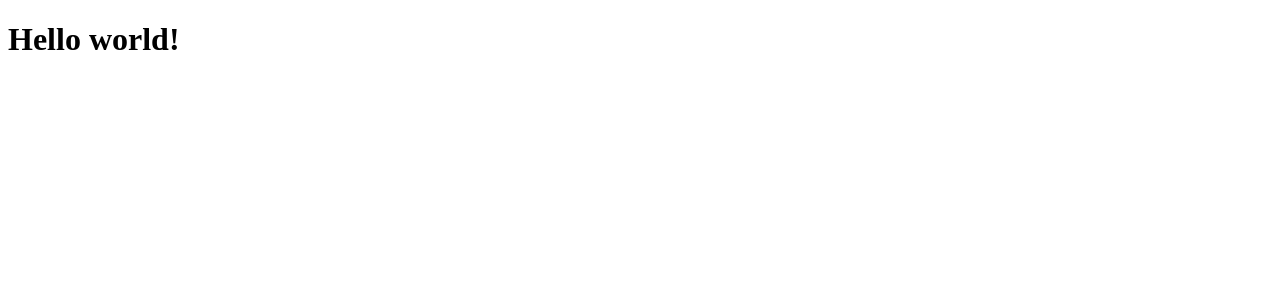
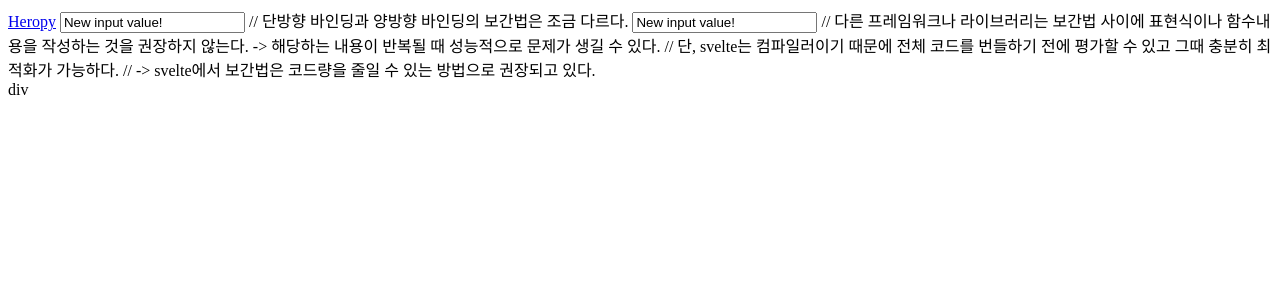
Before and after one commit to ChoJinmok/svelte-test, a Svelte app: page / in a window 1280 px wide. Shown: the top 300 px of the page. Built offline with nearby package versions, Linux system fonts and the light colour scheme.

Commit message:
Add: 보간법 / 1. 내용/속성/표현식 보간

```diff
--- a/src/App.svelte
+++ b/src/App.svelte
@@ -1,25 +1,21 @@
 <script lang="ts">
-  // tick: 데이터가 갱신되고 나서 화면이 바뀌는 반응성을 가질 때까지 잠시 기다릴 수 있게 해줌
-  import { tick } from 'svelte';
-
-  let name = 'world';
-
-  async function handleTitleClick() {
-    name = 'Jinmok';
-
-    // tick함수는 프로미스 객체를 반환한다. -> 비동기로 실행해야한다.
-    await tick();
-
-    const h1 = document.querySelector('h1');
-    // 갱신된 Jinmok이 콘솔창에 입력될 거 같지만 world가 입력된다.
-    // 스벨트는 전체 로직의 최적화를 위해 기본적인 로직들을 모두 실행하고 나면 화면을 갱신하도록 설계되었다.
-    // 화면이 갱신된 이후에 처리해야할 로직이 있다면 tick을 사용하여 화면이 갱신될 때까지 기다린다.
-    console.log(h1.innerText);
-  }
-
-// onMount, onDestroy, beforeUpdate, afterUpdate는 언제 실행되는지가 정해져 있지만 tick은 실행 위치를 내가 정할 수 있다.
+  const href = 'https://heropy.blog';
+  const name = 'Heropy';
+  let value = 'New input value!';
+  const isUpperCase = false;
 </script>
 
-<h1
-  on:click={handleTitleClick}
-  on:keydown={handleTitleClick}>Hello {name}!</h1>
+<!-- <a href="https://heropy.blog">Heropy</a> -->
+<a {href}>{name}</a>
+
+<!-- <input type="text" value="Default value.." /> -->
+<input
+  {value}
+  on:input={(e) => { value = e.target.value; }} />
+// 단방향 바인딩과 양방향 바인딩의 보간법은 조금 다르다.
+<input bind:value />
+
+// 다른 프레임워크나 라이브러리는 보간법 사이에 표현식이나 함수내용을 작성하는 것을 권장하지 않는다. -> 해당하는 내용이 반복될 때 성능적으로 문제가 생길 수 있다.
+// 단, svelte는 컴파일러이기 때문에 전체 코드를 번들하기 전에 평가할 수 있고 그때 충분히 최적화가 가능하다.
+// -> svelte에서 보간법은 코드량을 줄일 수 있는 방법으로 권장되고 있다.
+<div>{isUpperCase ? 'DIV' : 'div'}</div>
```
